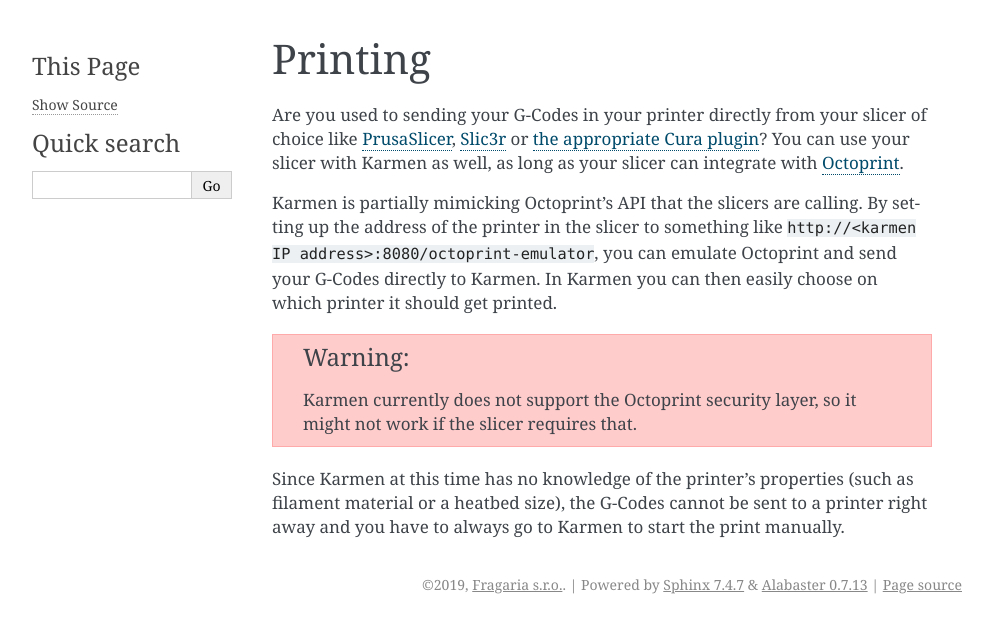
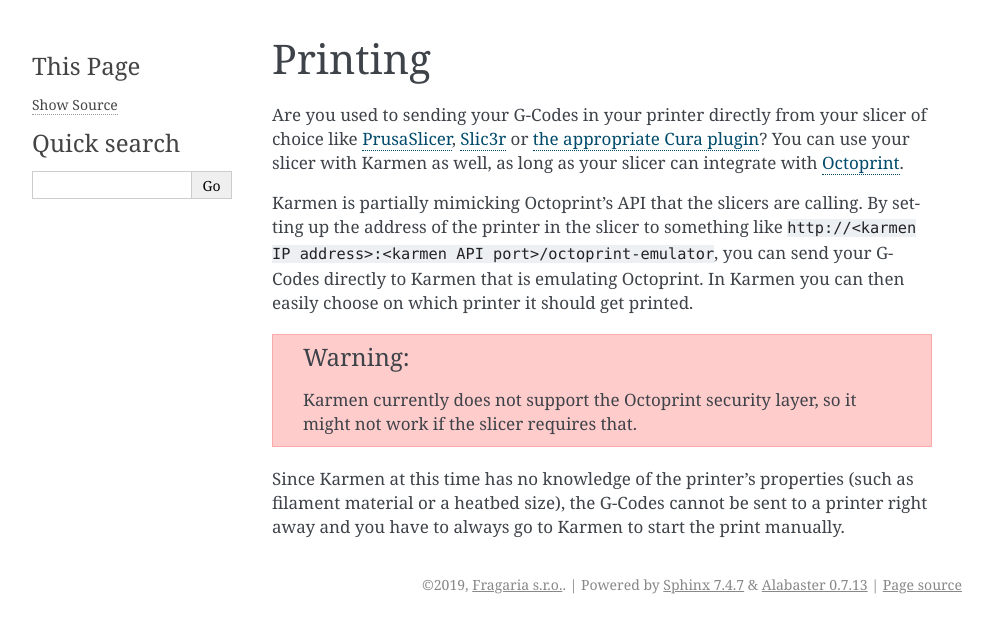
Before and after one commit to fragaria/karmen, a Sphinx documentation site: the page built from docs/source/printing.rst, in a window 1280 px wide. Shown: the top 633 px of the page, without its empty margins (148-1141 px from the left). Built offline with Sphinx 7.4.7, drawn with Linux system fonts in a browser that asks for light colours.

Commit message:
docs: Rephrases printing setup

```diff
--- a/docs/source/printing.rst
+++ b/docs/source/printing.rst
@@ -15,8 +15,8 @@
 `Octoprint <https://octoprint.org>`_.
 
 Karmen is partially mimicking Octoprint's API that the slicers are calling. By setting up the address
-of the printer in the slicer to something like ``http://<karmen IP address>:8080/octoprint-emulator``,
-you can emulate Octoprint and send your G-Codes directly to Karmen.
+of the printer in the slicer to something like ``http://<karmen IP address>:<karmen API port>/octoprint-emulator``,
+you can send your G-Codes directly to Karmen that is emulating Octoprint.
 In Karmen you can then easily choose on which printer it should get printed.
 
 .. warning::
```
